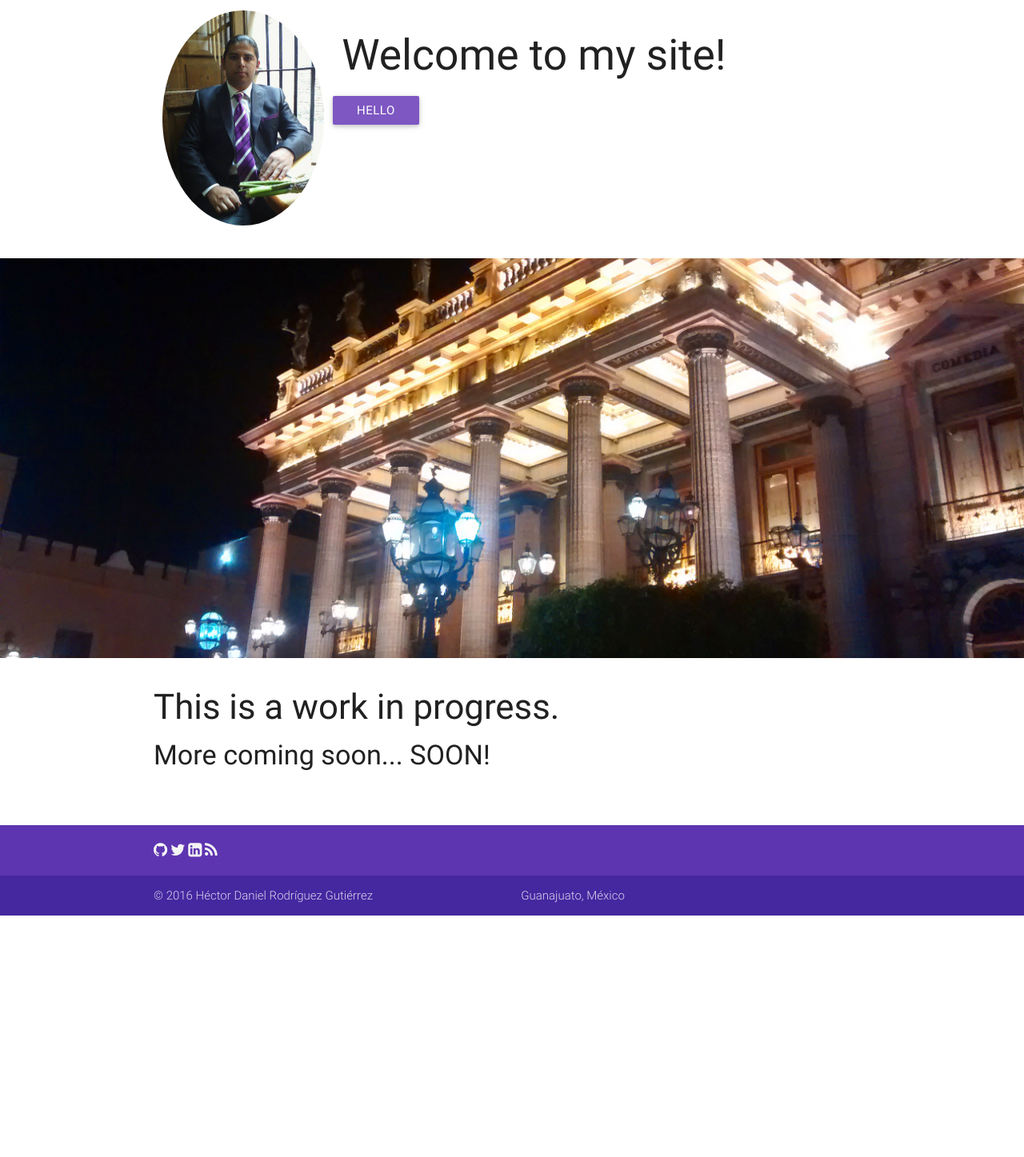
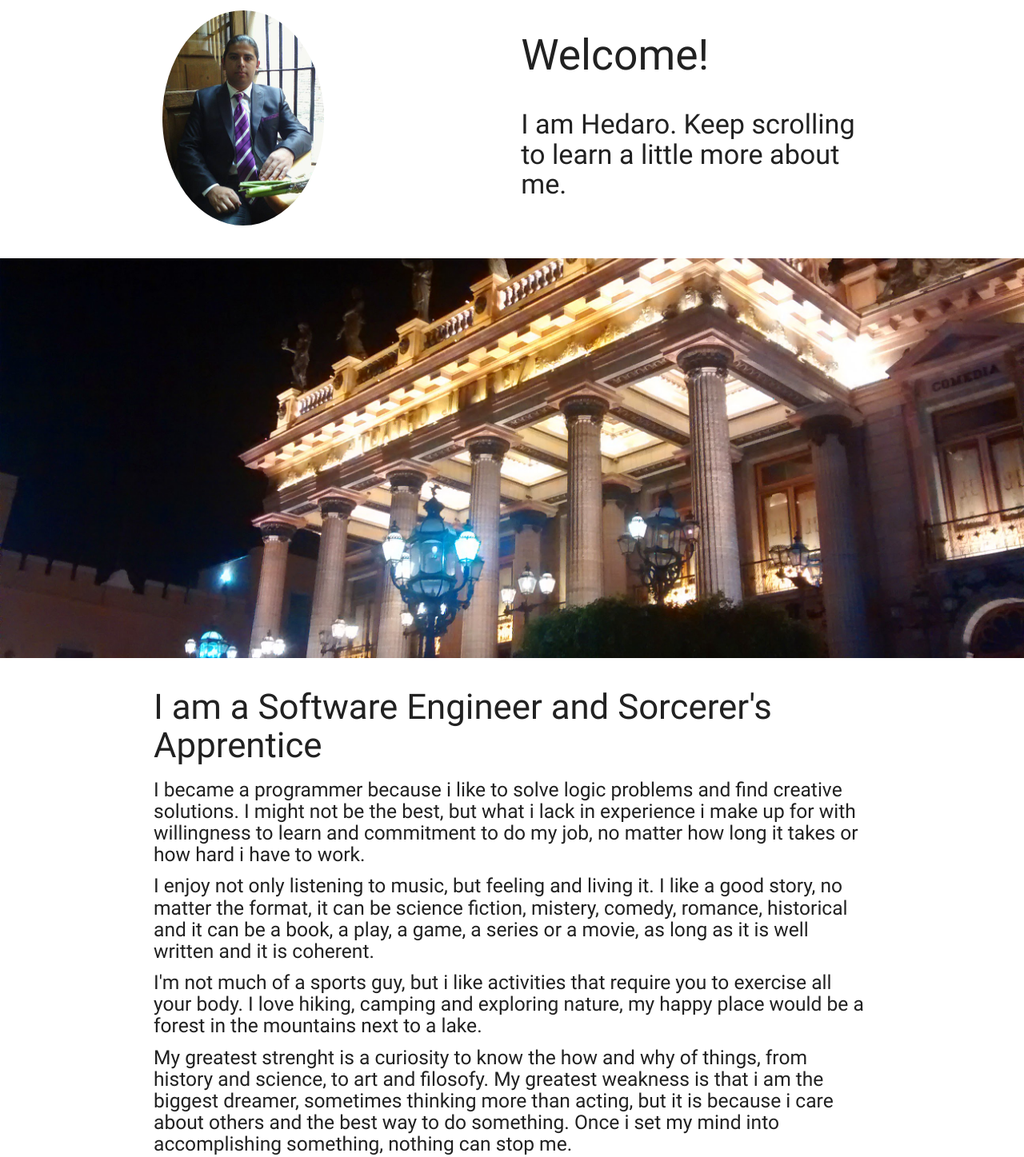
Before and after one commit to hedaro/hedaro.github.io, a plain HTML site: page index.html in a window 1280 px wide. Shown: the part 606-2053 px from the top of the page at 80% size. Before the commit the page ends 1751 px from the top, so only its background shows below. Drawn offline with nearby package versions, Linux system fonts and the light colour scheme.

Commit message:
Added an introduction of myself

```diff
--- a/index.html
+++ b/index.html
@@ -44,8 +44,8 @@
     <div class="section white">
         <div class="row container">
             <div class="col s3"><img src="public/0profile.jpg" alt="" class="circle responsive-img"></div>
-            <div class="col s9"><h2 class="header">Welcome to my site!</h2></div>
-            <a href="#!" class="btn deep-purple lighten-1 waves-effect waves-deep-purple">Hello</a>
+            <div class="col s6 offset-s3"><h2 class="header">Welcome!</h2></div>
+            <div class="col s6 offset-s3"><h4>I am Hedaro. Keep scrolling to learn a little more about me.</h4></div>
         </div>
     </div>
     <div class="parallax-container">
@@ -55,8 +55,11 @@
     </div>
     <div class="section white">
         <div class="row container">
-            <h3>This is a work in progress. </h3>
-            <h4>More coming soon... SOON!</h4>
+            <h3>I am a Software Engineer and Sorcerer's Apprentice </h3>
+            <h5>I became a programmer because i like to solve logic problems and find creative solutions. I might not be the best, but what i lack in experience i make up for with willingness to learn and commitment to do my job, no matter how long it takes or how hard i have to work.</h5>
+            <h5>I enjoy not only listening to music, but feeling and living it. I like a good story, no matter the format, it can be science fiction, mistery, comedy, romance, historical and it can be a book, a play, a game, a series or a movie, as long as it is well written and it is coherent.</h5>
+            <h5>I'm not much of a sports guy, but i like activities that require you to exercise all your body. I love hiking, camping and exploring nature, my happy place would be a forest in the mountains next to a lake.</h5>
+            <h5>My greatest strenght is a curiosity to know the how and why of things, from history and science, to art and filosofy. My greatest weakness is that i am the biggest dreamer, sometimes thinking more than acting, but it is because i care about others and the best way to do something. Once i set my mind into accomplishing something, nothing can stop me.</h5>
         </div>
     </div>
     <footer class="page-footer deep-purple darken-1">
@@ -74,7 +77,7 @@
         <div class="footer-copyright deep-purple darken-3">
             <div class="container">
                 <div class="row">
-                    <div class="col s6">© 2016 Héctor Daniel Rodríguez Gutiérrez</div>
+                    <div class="col s6">© 2017 Héctor Daniel Rodríguez Gutiérrez</div>
                     <div class="col s6">
                         Guanajuato, México
                     </div>
```
